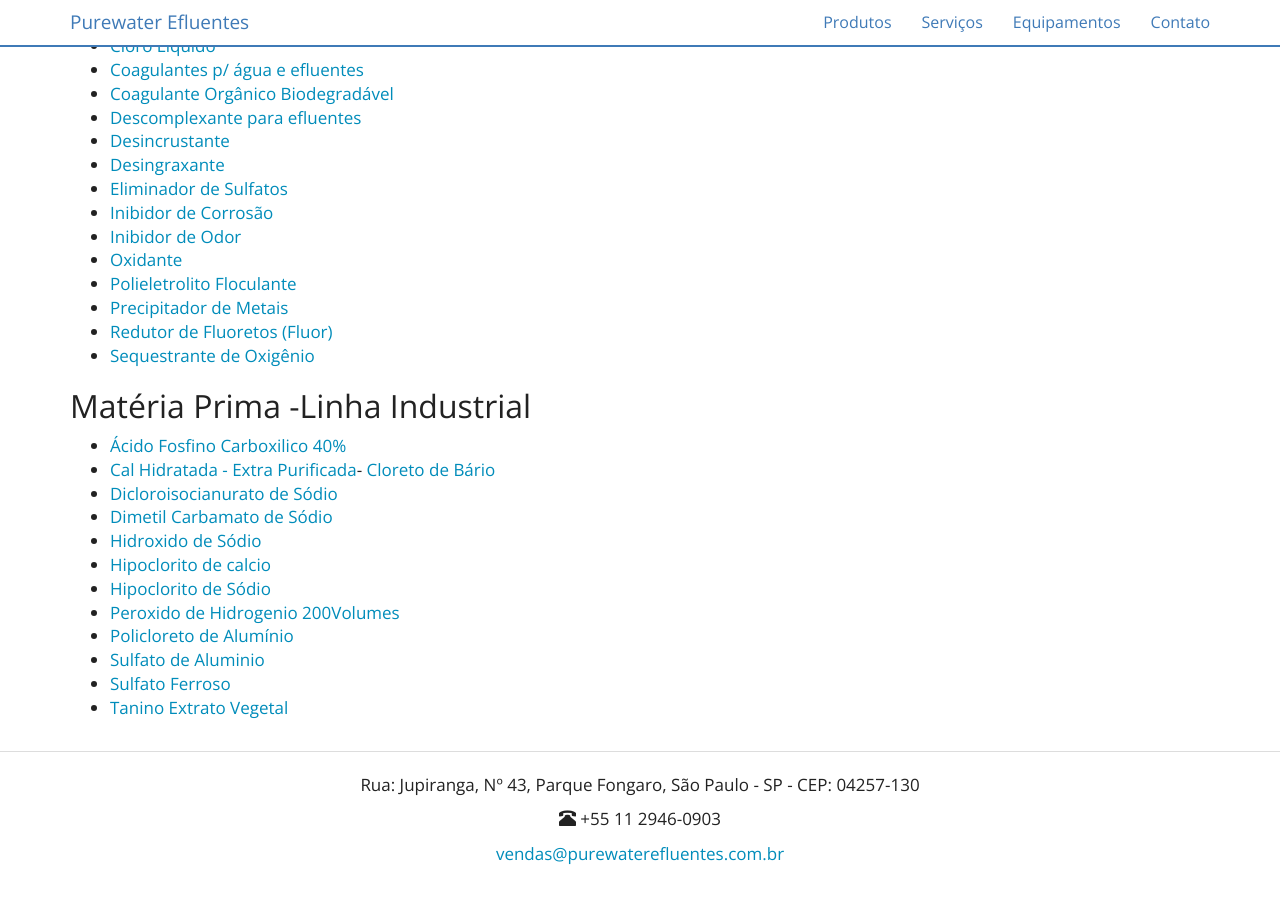
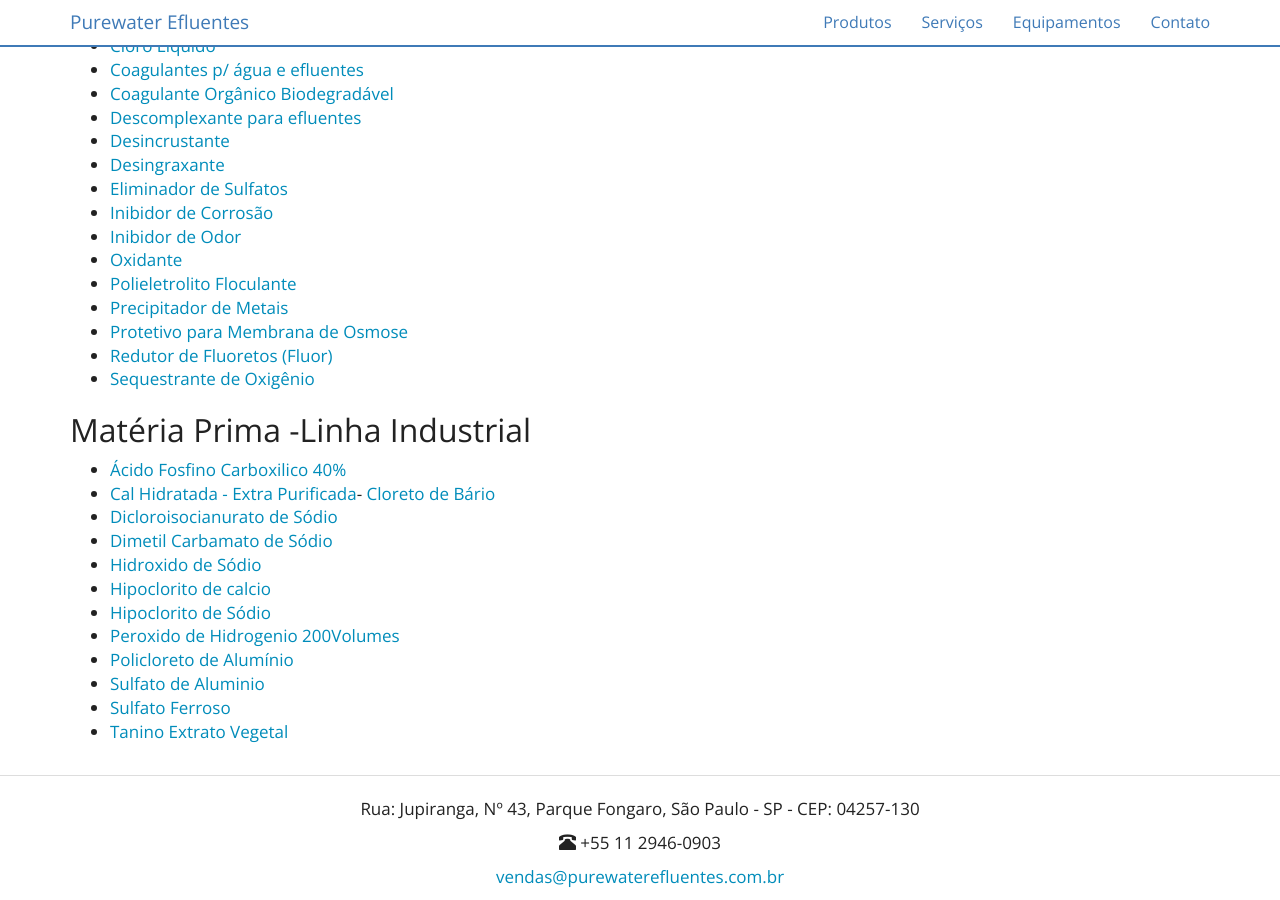
Before and after one commit to purewaterefluentes/purewaterefluentes.github.io, a Jekyll site: the page built from produtos/index.md, in a window 1280 px wide and 900 px high, scrolled down 604 px. Built offline with Jekyll 4.4.1, drawn with Linux system fonts in a browser that asks for light colours; nearby versions of some CDN libraries; library files that are not in the unit come from our copies; before the commit the page ends 1480 px from its top, so only the background shows below that.

Commit message:
Update index.md

```diff
--- a/produtos/index.md
+++ b/produtos/index.md
@@ -27,6 +27,7 @@
 - [Oxidante](oxidante-efluentes.html)
 - [Polieletrolito Floculante](polieletrolito-floculante.html)
 - [Precipitador de Metais](precipitador-de-metais.html)
+- [Protetivo para Membrana de Osmose](protetivo-membrana-osmose.html)
 - [Redutor de Fluoretos (Fluor)](redutor-de-fluoretos.html)
 - [Sequestrante de Oxigênio](sequestrante-de-oxigenio.html)
 
```
